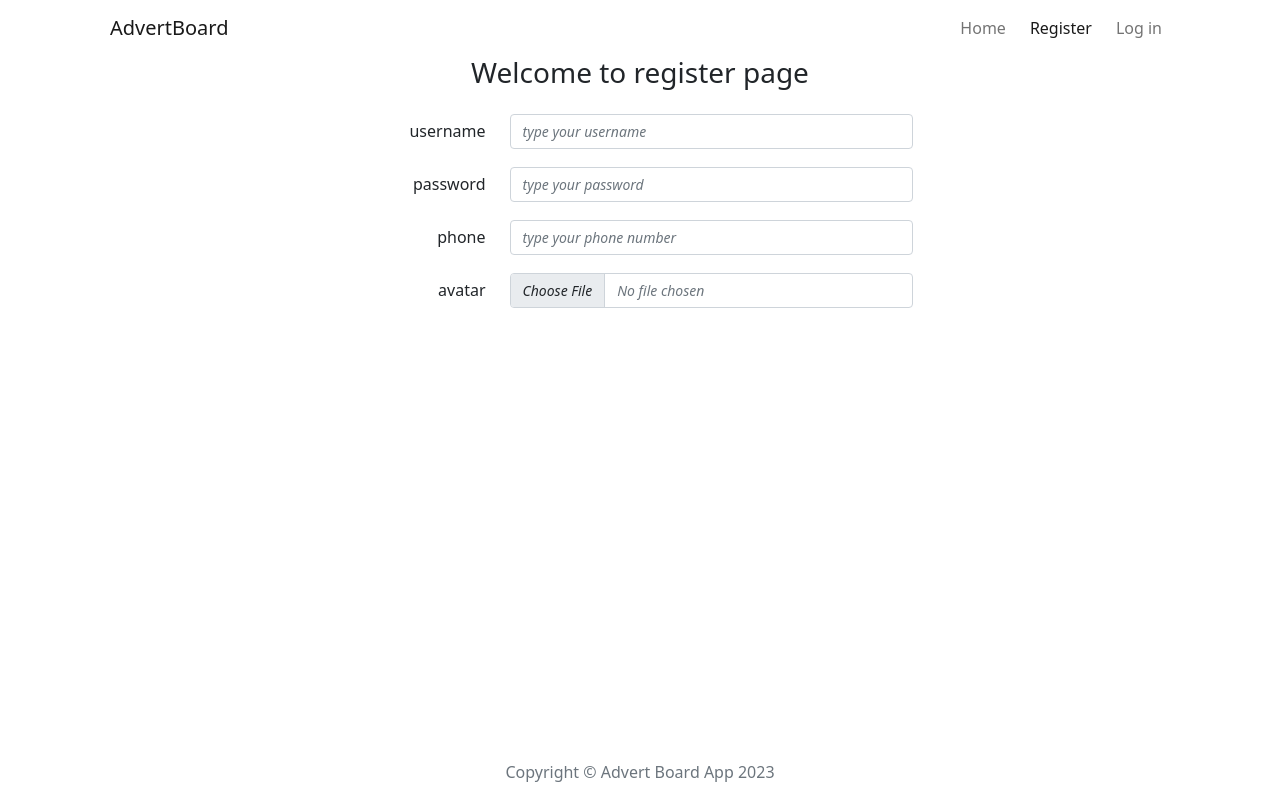
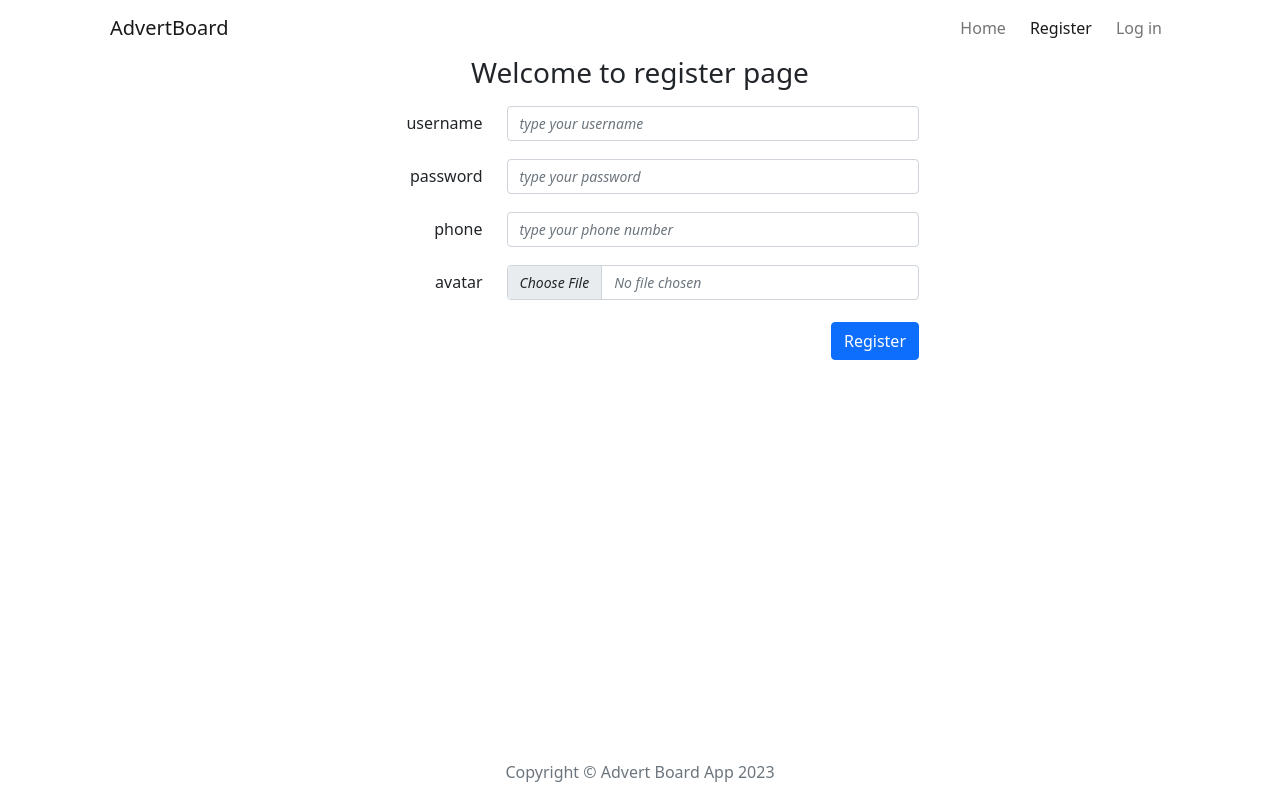
Before and after one commit to ewaolczak/advert-board-fullstack-app, a React (Create React App) app in the folder client/: page /register in a window 1280 px wide. Built offline with nearby package versions, Linux system fonts and the light colour scheme.

Commit message:
IN PROGRESS register user

```diff
--- a/client/src/components/views/RegisterForm/RegisterForm.js
+++ b/client/src/components/views/RegisterForm/RegisterForm.js
@@ -1,15 +1,26 @@
-import React from 'react';
+import React, { useState } from 'react';
 import styles from './RegisterForm.module.scss';
-import { Form, Row } from 'react-bootstrap';
+import { Button, Form, Row } from 'react-bootstrap';
 
 const RegisterForm = () => {
+  const [login, setLogin] = useState('');
+  const [password, setPassword] = useState('');
+  const [phone, setPhone] = useState('');
+  const [avatar, setAvatar] = useState(null);
+
+  const handleSubmit = (e) => {
+    e.preventDefault();
+
+    console.log(login, password, phone, avatar);
+  };
+
   return (
     <>
-      <Row>
-        <div className='col-3'></div>
-        <div className='col-6'>
-          <Form>
-            <Form.Group className='mt-3'>
+      {/* <Row> */}
+      {/* <div className='col-3'></div> */}
+      <div className='col-12 col-sm-6 mx-auto'>
+        <Form onSubmit={handleSubmit}>
+          <Form.Group className='mt-3 controlId' controlId='formLogin'>
             <Row className='align-items-baseline'>
               <div className={`col-3 ${styles.form_label}`}>
                 <Form.Label>username</Form.Label>
@@ -18,11 +29,13 @@ const RegisterForm = () => {
                 <Form.Control
                   className={`${styles.form_placeholder}`}
                   type='text'
+                  value={login}
+                  onChange={(e) => setLogin(e.target.value)}
                   placeholder='type your username'></Form.Control>
               </div>
             </Row>
           </Form.Group>
-            <Form.Group className='mt-3'>
+          <Form.Group className='mt-3' controlId='formPassword'>
             <Row className='align-items-baseline'>
               <div className={`col-3 ${styles.form_label}`}>
                 <Form.Label>password</Form.Label>
@@ -31,11 +44,13 @@ const RegisterForm = () => {
                 <Form.Control
                   className={`${styles.form_placeholder}`}
                   type='password'
+                  value={password}
+                  onChange={(e) => setPassword(e.target.value)}
                   placeholder='type your password'></Form.Control>
               </div>
             </Row>
           </Form.Group>
-            <Form.Group className='mt-3'>
+          <Form.Group className='mt-3' controlId='formPhone'>
             <Row className='align-items-baseline'>
               <div className={`col-3 ${styles.form_label}`}>
                 <Form.Label>phone</Form.Label>
@@ -43,12 +58,14 @@ const RegisterForm = () => {
               <div className={`col-9 ${styles.form_label}`}>
                 <Form.Control
                   className={`${styles.form_placeholder}`}
-                    type='text'
+                  type='tel'
+                  value={phone}
+                  onChange={(e) => setPhone(e.target.value)}
                   placeholder='type your phone number'></Form.Control>
               </div>
             </Row>
           </Form.Group>
-            <Form.Group className='mt-3'>
+          <Form.Group className='mt-3' controlId='formFile'>
             <Row className='align-items-baseline'>
               <div className={`col-3 ${styles.form_label}`}>
                 <Form.Label>avatar</Form.Label>
@@ -57,14 +74,19 @@ const RegisterForm = () => {
                 <Form.Control
                   className={`${styles.file_placeholder}`}
                   type='file'
-                    placeholder='chose your avatar image'></Form.Control>
+                  onChange={(e) => setAvatar(e.target.files[0])}></Form.Control>
               </div>
             </Row>
           </Form.Group>
         </Form>
+        <div className={styles.form_buttons_container}>
+          <Button variant='primary' type='submit'>
+            Register
+          </Button>
         </div>
-        <div className='col-3'></div>
-      </Row>
+      </div>
+      {/* <div className='col-3'></div> */}
+      {/* </Row> */}
     </>
   );
 };
--- a/client/src/components/views/RegisterForm/RegisterForm.module.scss
+++ b/client/src/components/views/RegisterForm/RegisterForm.module.scss
@@ -12,3 +12,10 @@
   font-style: italic;
   color: #6c757d;
 }
+
+.form_buttons_container {
+  margin-top: 20px;
+  display: flex;
+  flex-direction: row;
+  justify-content: end;
+}
```
Lines whose indentation alone changed are shown as unchanged.
